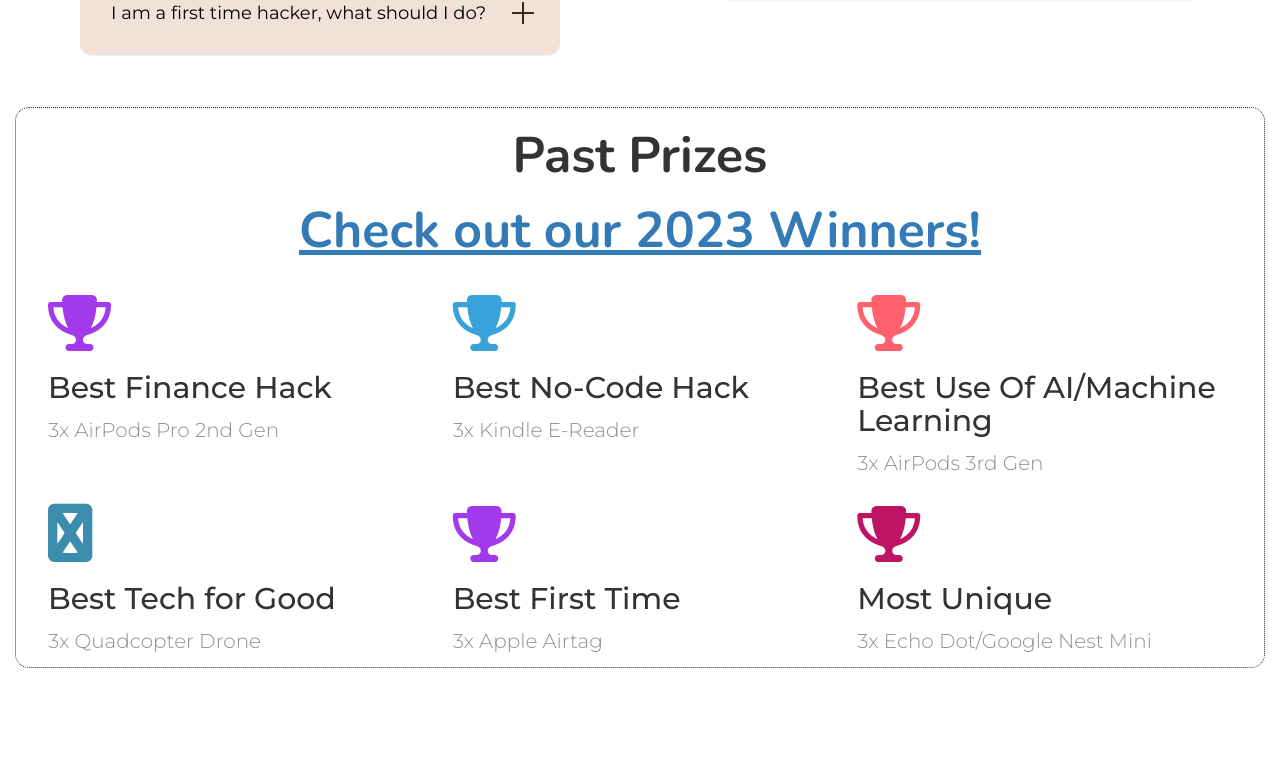
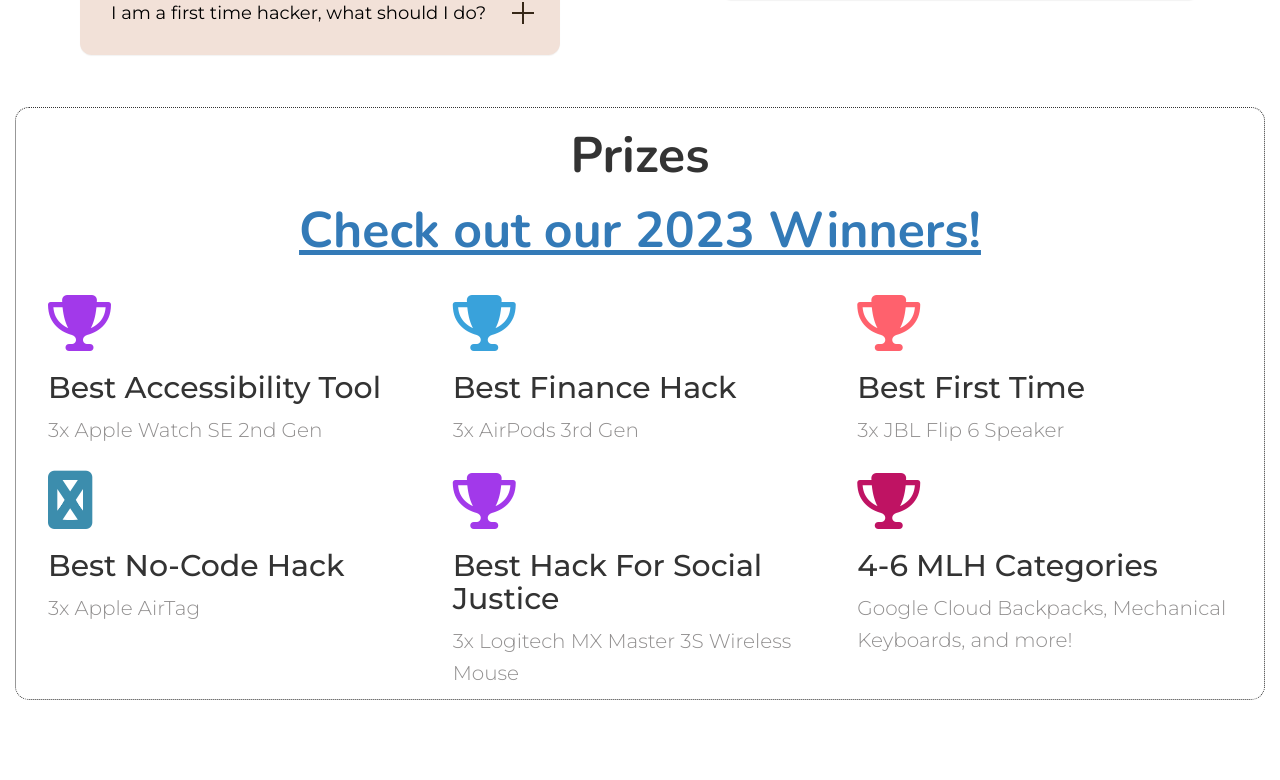
Before and after one commit to Abusayid693/Hackathon-website-template, a React (Create React App) app: page / in a window 1280 px wide. Shown: the part 1843-2623 px from the top of the page. Built offline with nearby package versions, Linux system fonts and the light colour scheme.

Commit message:
add sponsors, prizes

```diff
--- a/src/Module/General.tsx
+++ b/src/Module/General.tsx
@@ -9,8 +9,8 @@ import davidson from './Assets/sponsorsLogos/davidson.jpg';
 import forest from './Assets/sponsorsLogos/forest-systems.png';
 import hurthub from './Assets/sponsorsLogos/hurthub.jpg';
 import mlh from './Assets/sponsorsLogos/mlhlogo.png';
+import p2 from './Assets/sponsorsLogos/p2.jpeg';
 import precisely from './Assets/sponsorsLogos/precisely.png';
-import quoin from './Assets/sponsorsLogos/quoin.png';
 import standoutstickers from './Assets/sponsorsLogos/stand-out-stickers-logo.svg';
 import summit from './Assets/sponsorsLogos/summit.png';
 import alice from './Assets/teami/Alice.jpg';
@@ -32,7 +32,7 @@ import sunny from './Assets/teami/sunny.jpg';
 const TOP_SECTION = {
   TITLE: 'Hack@Davidson',
   Typed_effect: [
-    'Over 2,000 worth of prizes',
+    'Over 3,000 worth of prizes',
     '48 hours of creation',
     'No coding needed'
   ],
@@ -156,36 +156,36 @@ const Prizeinfo = [
     //Array 1
     {
       icon: <i className="first fas fa-4x fa-trophy"></i>,
-      type: 'Best Finance Hack',
-      content: '3x AirPods Pro 2nd Gen'
+      type: 'Best Accessibility Tool',
+      content: '3x Apple Watch SE 2nd Gen'
     },
     {
       icon: <i className=" second fas fa-4x fa-trophy"></i>,
-      type: 'Best No-Code Hack',
-      content: '3x Kindle E-Reader'
+      type: 'Best Finance Hack',
+      content: '3x AirPods 3rd Gen'
     },
     {
       icon: <i className=" third fas fa-4x fa-trophy"></i>,
-      type: 'Best Use Of AI/Machine Learning',
-      content: '3x AirPods 3rd Gen'
+      type: 'Best First Time',
+      content: '3x JBL Flip 6 Speaker'
     }
   ],
   [
     //Array 2
     {
       icon: <i className="fab fourth fas fa-4x fa-trophy"></i>,
-      type: 'Best Tech for Good',
-      content: '3x Quadcopter Drone'
+      type: 'Best No-Code Hack',
+      content: '3x Apple AirTag'
     },
     {
       icon: <i className="first fas fa-4x fa-trophy"></i>,
-      type: 'Best First Time',
-      content: '3x Apple Airtag'
+      type: 'Best Hack For Social Justice',
+      content: '3x Logitech MX Master 3S Wireless Mouse'
     },
     {
       icon: <i className=" fifth fas fa-4x fa-trophy"></i>,
-      type: 'Most Unique',
-      content: '3x Echo Dot/Google Nest Mini'
+      type: '4-6 MLH Categories',
+      content: 'Google Cloud Backpacks, Mechanical Keyboards, and more!'
     }
   ]
   // [
@@ -340,19 +340,20 @@ const sponsorLogos = [
       link: 'https://www.precisely.com/?utm_source=Online-Advertising&utm_medium=CPC&utm_campaign=Corp_Global_Digital-Ads-Google-Brand_2022&gad_source=1&gclid=Cj0KCQiAgK2qBhCHARIsAGACuzk5w7f9bYjGNwCYK6PZP03oZxyKmll7iQ5ce1hqKdB-82Ox-pszf0gaAoY3EALw_wcB'
     },
     {src: forest, link: 'https://forestsystems.com/'},
-    {src: hurthub, link: 'https://hurthub.davidson.edu/'}
+    {src: p2, link: 'https://p2ibank.com/'}
   ], //Array 1
   [
-    {src: davidson, link: 'https://www.davidson.edu/'},
-    {src: quoin, link: 'https://quoininc.com/'},
-    {src: mlh, link: 'https://mlh.io/'}
+    {src: hurthub, link: 'https://hurthub.davidson.edu/'},
+    {src: mlh, link: 'https://mlh.io/'},
+    {src: summit, link: 'https://www.summitcoffee.com/'}
   ], //Array 2
   [
     {
       src: standoutstickers,
       link: 'http://hackp.ac/mlh-StandOutStickers-hackathons'
     },
-    {src: summit, link: 'https://www.summitcoffee.com/'}
+    {src: davidson, link: 'https://www.davidson.edu/'}
+    // {src: quoin, link: 'https://quoininc.com/'},
   ]
 ];
 
--- a/src/containers/Home/HomePage.jsx
+++ b/src/containers/Home/HomePage.jsx
@@ -134,7 +134,7 @@ export default function HomePage() {
 
         {/* ********Prizes here ***** */}
         <Row className="prizesection" id="prizes">
-          <PrizeHeading type="Past Prizes" />
+          <PrizeHeading type="Prizes" />
           <a
             href="https://hackdavidson.devpost.com/project-gallery"
             style={{textDecoration: 'underline', cursor: 'pointer'}}
```
Also changed, not shown: src/Module/Assets/sponsorsLogos/p2.jpeg (added), 1 other file (tests, documents, lock files or other folders).
